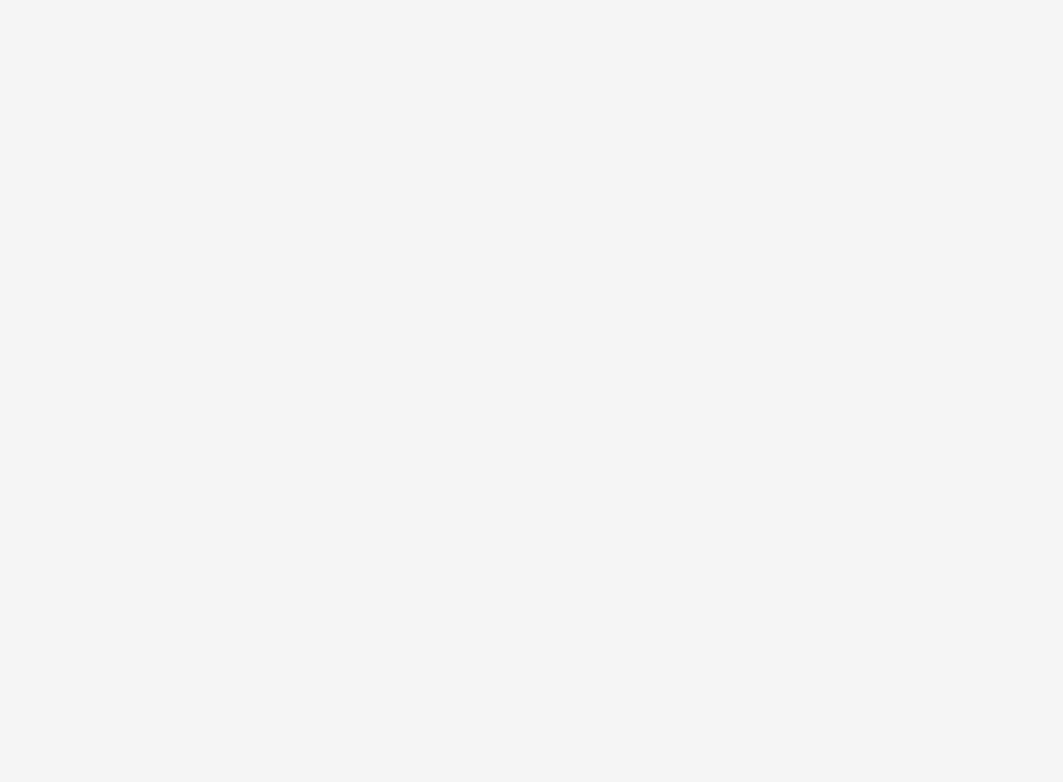
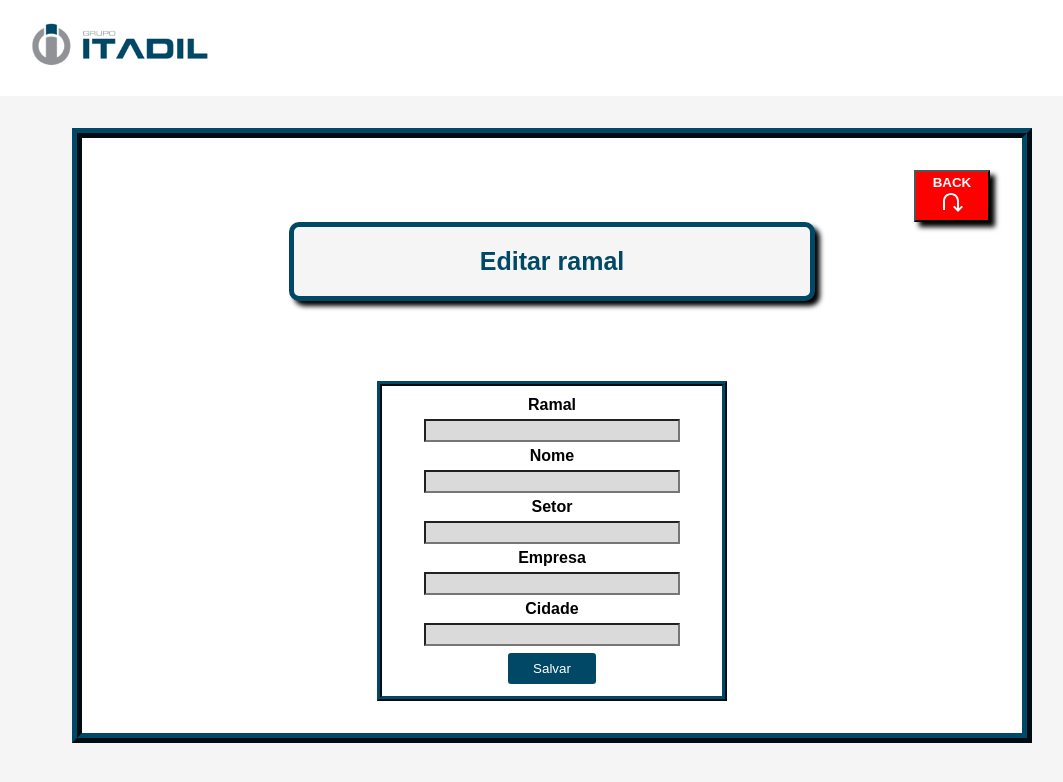
Before and after one commit to Alan-Figueiredo/listaDeRamais, a React (Vite) app in the folder frontend/: page /page-edit/1 in a window 1280 px wide. Before the commit this address had no page. Shown: the top 782 px of the page, without its empty margins (88-1151 px from the left). Built offline with nearby package versions, Linux system fonts and the light colour scheme.

Commit message:
Refactor: ajustando urls para minusculo

```diff
--- a/frontend/src/components/Cards/index.jsx
+++ b/frontend/src/components/Cards/index.jsx
@@ -12,7 +12,7 @@ function Cards({ nome }) {
   }
 
   const nameImg = () => {
-    navigate(`/listCity`, { state: { objNameCity: nome } });
+    navigate(`/list-city`, { state: { objNameCity: nome } });
   };
   return (
     <div className={styles.cards}>
--- a/frontend/src/components/Exit/backbutton.jsx
+++ b/frontend/src/components/Exit/backbutton.jsx
@@ -6,7 +6,7 @@ function BackButton() {
   return (
     <>
       <div className={styles.containerExit}>
-        <Link to="/pageAdmin">
+        <Link to="/page-admin">
           <button className={styles.buttonName}>
             BACK
             <RiArrowTurnBackLine className={styles.buttonIcon} />
--- a/frontend/src/components/FormEditRamal/formEdit.jsx
+++ b/frontend/src/components/FormEditRamal/formEdit.jsx
@@ -45,9 +45,9 @@ function FormEditRamal() {
     };
 
     try {
-      console.log(data)
+      console.log(data);
       const response = await updateContact(intId, data);
-      console.log(response)
+      console.log(response);
     } catch (e) {
       setError("Erro ao atualizar contato " + e);
     }
@@ -68,7 +68,7 @@ function FormEditRamal() {
           <input type="text" value={empresa} onChange={handleEmpresa}></input>
           <h4>Cidade</h4>
           <input type="text" value={city} onChange={handleCity}></input>
-          <Link to="/pageAdmin">
+          <Link to="/page-admin">
             <ButtonCustom event={updateRamal} nome="Salvar" />
           </Link>
 
--- a/frontend/src/components/FormEditRamal/index.jsx
+++ b/frontend/src/components/FormEditRamal/index.jsx
@@ -6,7 +6,7 @@ import { useState } from "react";
 import { createContact } from "../../Services/contact/contactService";
 import ApiException from "../../Config/api/apiException";
 
-function FormEditRamal() {
+function FormNewRamal() {
   const [ramal, setRamal] = useState("");
   const [nome, setNome] = useState("");
   const [setor, setSetor] = useState("");
@@ -51,7 +51,7 @@ function FormEditRamal() {
           <input type="text" onChange={handleCity}></input>
           <h4>Empresa</h4>
           <input type="text" onChange={handleEmpresa}></input>
-          <Link to="/pageAdmin">
+          <Link to="/page-admin">
             <ButtonCustom event={createRamal} nome="Salvar" />
           </Link>
           {error && <ApiException message={error} />}
@@ -61,4 +61,4 @@ function FormEditRamal() {
   );
 }
 
-export default FormEditRamal;
+export default FormNewRamal;
--- a/frontend/src/components/Icons/index.jsx
+++ b/frontend/src/components/Icons/index.jsx
@@ -4,7 +4,6 @@ import { LuClipboardEdit } from "react-icons/lu";
 import { RiDeleteBin6Fill } from "react-icons/ri";
 import { deleteContact } from "../../Services/contact/contactService";
 import { useNavigate } from "react-router-dom";
-
 
 function Icons({ indexRow }) {
   const [isModalVisible, setIsModalVisible] = useState(false);
@@ -24,7 +23,7 @@ function Icons({ indexRow }) {
   };
 
   const editContact = () => {
-    navigate(`/pageEdit/${indexRow.id}`, { state: { contact: indexRow } });
+    navigate(`/page-edit/${indexRow.id}`, { state: { contact: indexRow } });
   };
 
   return (
--- a/frontend/src/components/Login/index.jsx
+++ b/frontend/src/components/Login/index.jsx
@@ -3,7 +3,7 @@ import styles from "./Login.module.css";
 import { useState } from "react";
 import { login } from "../../Services/auth/authService";
 import ApiException from "../../Config/api/apiException";
-import iconeLogin from "../../assets/iconeLogin.png"
+import iconeLogin from "../../assets/iconeLogin.png";
 
 function Login() {
   const [user, setUser] = useState("");
@@ -23,7 +23,7 @@ function Login() {
     try {
       await login(data);
       setError(null);
-      navigate("/pageAdmin");
+      navigate("/page-admin");
     } catch (e) {
       setError("Login ou Senha incorretos");
 
@@ -36,11 +36,7 @@ function Login() {
   return (
     <div className={styles.containerLogin}>
       <div className={styles.divLogin}>
-        <img
-          src={iconeLogin}
-          alt="login"
-          className={styles.imgLogin}
-        />
+        <img src={iconeLogin} alt="login" className={styles.imgLogin} />
         <input
           type="text"
           placeholder="username"
--- a/frontend/src/components/Table/tableAdmin.jsx
+++ b/frontend/src/components/Table/tableAdmin.jsx
@@ -9,10 +9,10 @@ function TableAdmin() {
   const [data, setData] = useState([]);
 
   function capitalize(string) {
-    const exceptions = ['de', 'da', 'do', 'dos', 'das']; // Palavras que não devem ser capitalizadas
+    const exceptions = ["de", "da", "do", "dos", "das"]; // Palavras que não devem ser capitalizadas
     return string
       .toLowerCase()
-      .split(' ')
+      .split(" ")
       .map((word, index) => {
         // Capitaliza a palavra se não for uma exceção ou se for a primeira palavra
         if (exceptions.includes(word) && index !== 0) {
@@ -20,7 +20,7 @@ function TableAdmin() {
         }
         return word.charAt(0).toUpperCase() + word.slice(1);
       })
-      .join(' ');
+      .join(" ");
   }
 
   useEffect(() => {
@@ -53,7 +53,7 @@ function TableAdmin() {
           <th>Setor</th>
           <th>Cidade</th>
           <th>
-            <Link to="/pageEditRamal">
+            <Link to="/page-new-ramal">
               <ButtonCustom nome="Novo Ramal" />
             </Link>
           </th>
--- a/frontend/src/pages/PageAdmin/index.jsx
+++ b/frontend/src/pages/PageAdmin/index.jsx
@@ -3,6 +3,7 @@ import ContainerAdmin from "../../components/Container/containerAdmin";
 import TableAdmin from "../../components/Table/tableAdmin";
 import Banner from "../../components/Banner";
 import Exit from "../../components/Exit";
+
 function PageAdmin() {
   return (
     <>
--- a/frontend/src/pages/PageEditRamal/index.jsx
+++ b/frontend/src/pages/pageNewRamal/index.jsx
@@ -1,18 +1,18 @@
 import HeaderAdmin from "../../components/Header/indexAdmin";
 import ContainerAdmin from "../../components/Container/containerAdmin";
-import FormEditRamal from "../../components/FormEditRamal";
+import FormNewRamal from "../../components/FormEditRamal";
 import BackButton from "../../components/Exit/backbutton";
 
-function PageEditRamal() {
+function PageNewRamal() {
   return (
     <>
       <HeaderAdmin />
       <ContainerAdmin>
         <BackButton/>
-        <FormEditRamal />
+        <FormNewRamal />
       </ContainerAdmin>
     </>
   );
 }
 
-export default PageEditRamal;
+export default PageNewRamal;
--- a/frontend/src/routes/routes.jsx
+++ b/frontend/src/routes/routes.jsx
@@ -1,23 +1,23 @@
 import { BrowserRouter, Route, Routes } from "react-router-dom";
-import Home from "../pages/Home";
-import ListCity from "../pages/ListCity";
-import Agenda from "../pages/Agenda";
-import Admin from "../pages/Admin";
-import PageAdmin from "../pages/PageAdmin";
-import PageEditRamal from "../pages/PageEditRamal";
-import PageEdit from "../pages/PageEditRamal/pageEdit";
+import Home from "../pages/home";
+import ListCity from "../pages/listCity";
+import Agenda from "../pages/agenda";
+import Admin from "../pages/admin";
+import PageAdmin from "../pages/pageAdmin";
+import PageNewRamal from "../pages/pageNewRamal";
+import PageEdit from "../pages/pageNewRamal/pageEdit";
 
 function AppRoutes() {
   return (
     <BrowserRouter>
       <Routes>
         <Route path="/" element={<Home />} />
-        <Route path="/listCity" element={<ListCity />} />
+        <Route path="/list-city" element={<ListCity />} />
         <Route path="/agenda" element={<Agenda />} />
         <Route path="/admin" element={<Admin />} />
-        <Route path="/pageAdmin" element={<PageAdmin />} />
-        <Route path="/pageEditRamal" element={<PageEditRamal />} />
-        <Route path="/pageEdit/:id" element={<PageEdit />} />
+        <Route path="/page-admin" element={<PageAdmin />} />
+        <Route path="/page-new-ramal" element={<PageNewRamal />} />
+        <Route path="/page-edit/:id" element={<PageEdit />} />
       </Routes>
     </BrowserRouter>
   );
```
Also changed, not shown: frontend/src/pages/pageNewRamal/pageEdit.jsx (renamed from frontend/src/pages/PageEditRamal/pageEdit.jsx).
